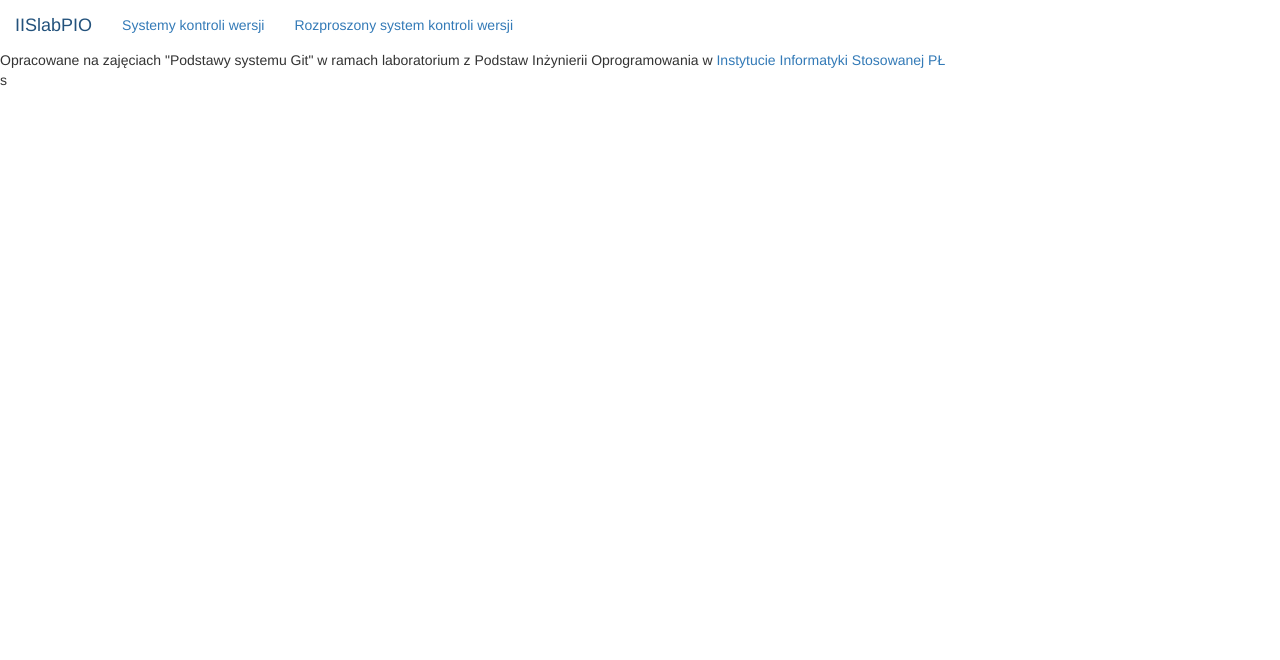
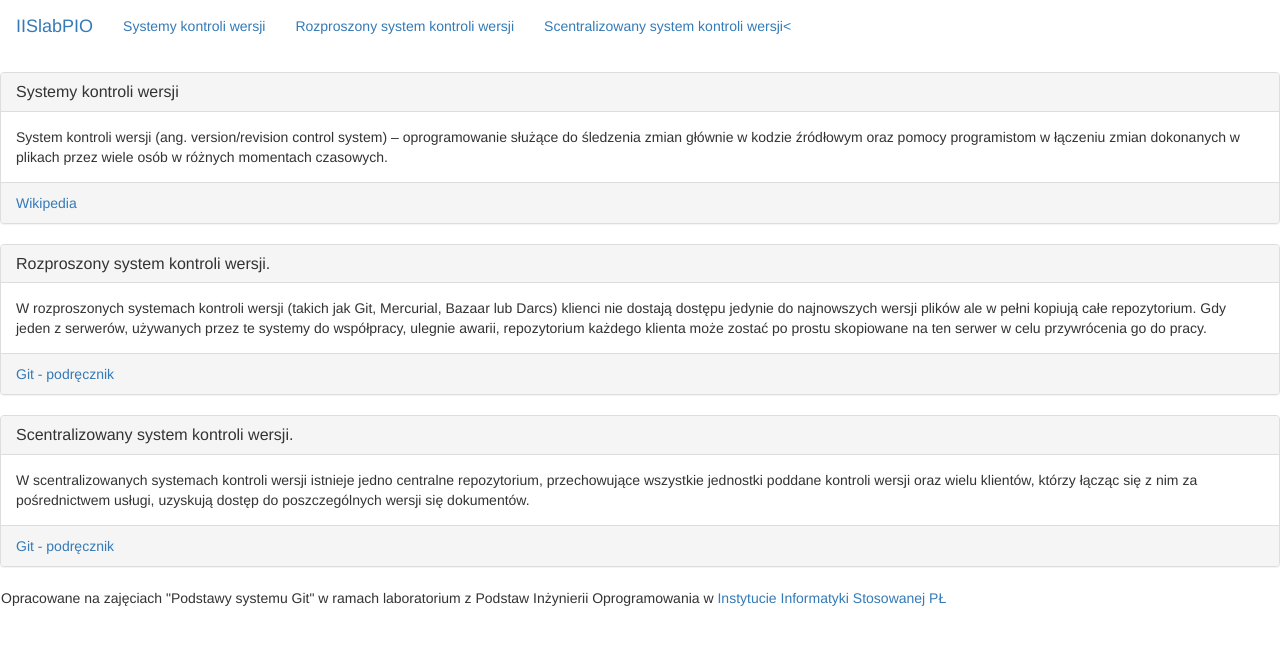
Before and after one commit to MagdalenaDrozdz/iislabpio_215707, a plain HTML site: page index.html in a window 1280 px wide. Drawn offline with nearby package versions, Linux system fonts and the light colour scheme.

Commit message:
Update index.html

```diff
--- a/index.html
+++ b/index.html
@@ -1,4 +1,11 @@
- <nav>
+<!DOCTYPE html>
+<html>
+	<head>
+		<meta http-equiv="Content-Type" content="text/html; charset=utf-8">
+		<link href="http://netdna.bootstrapcdn.com/bootstrap/3.0.2/css/bootstrap.min.css" rel="stylesheet">
+	</head>
+	<body>
+		<nav class="navbar">
 			 <div class="navbar-header">
 				 <a class="navbar-brand" href="#">IISlabPIO</a>
 			 </div>
@@ -6,10 +13,45 @@
 				<ul class="nav navbar-nav">
 					<li><a href="#section1">Systemy kontroli wersji</a></li>
 					<li><a href="#section2">Rozproszony system kontroli wersji</a></li>
+					<li><a href="#section3">Scentralizowany system kontroli wersji<</a></li>
 				</ul>
 			</div>
 		</nav>
-   <footer>
+		<section id="section1" class="panel panel-default">
+			<div class="panel-heading">
+	    		<h3 class="panel-title">Systemy kontroli wersji</h3>
+		  	</div>
+	  		<div class="panel-body">
+	    		System kontroli wersji (ang. version/revision control system) – oprogramowanie służące do śledzenia zmian głównie w kodzie źródłowym oraz pomocy programistom w łączeniu zmian dokonanych w plikach przez wiele osób w różnych momentach czasowych.
+	  		</div>
+			<footer class="panel-footer">
+				<a href="http://pl.wikipedia.org/wiki/System_kontroli_wersji">Wikipedia</a>
+			</footer>
+		</section>
+		<section id="section2" class="panel panel-default">
+			<div class="panel-heading">
+	    		<h3 class="panel-title">Rozproszony system kontroli wersji.</h3>
+	  		</div>
+	  		<div class="panel-body">
+		    	W rozproszonych systemach kontroli wersji (takich jak Git, Mercurial, Bazaar lub Darcs) klienci nie dostają dostępu jedynie do najnowszych wersji plików ale w pełni kopiują całe repozytorium. Gdy jeden z serwerów, używanych przez te systemy do współpracy, ulegnie awarii, repozytorium każdego klienta może zostać po prostu skopiowane na ten serwer w celu przywrócenia go do pracy.
+		  	</div>
+			<footer class="panel-footer">
+				<a href="http://git-scm.com/book/pl/Pierwsze-kroki-Wprowadzenie-do-kontroli-wersji#Rozproszone-systemy-kontroli-wersji">Git - podręcznik</a>
+			</footer>
+		</section>
+		<section id="section3" class="panel panel-default">
+				<div class="panel-heading">
+					<h3 class="panel-title">Scentralizowany system kontroli wersji.</h3>
+				</div>
+				<div class="panel-body">
+					W scentralizowanych systemach kontroli wersji istnieje jedno centralne repozytorium, przechowujące wszystkie jednostki poddane kontroli wersji oraz wielu klientów, którzy łącząc się z nim za pośrednictwem usługi, uzyskują dostęp do poszczególnych wersji się dokumentów.
+				</div>
+				<footer class="panel-footer">
+					<a href="http://git-scm.com/book/pl/Pierwsze-kroki-Wprowadzenie-do-kontroli-wersji#Scentralizowane-systemy-kontroli-wersji">Git - podręcznik</a>
+				</footer>
+		</section>
+		<footer  class="navbar">
 			Opracowane na zajęciach "Podstawy systemu Git" w ramach laboratorium z Podstaw Inżynierii Oprogramowania w <a href="http://www.iis.p.lodz.pl/">Instytucie Informatyki Stosowanej PŁ</a>
 		</footer>
-<link href="http://netdna.bootstrapcdn.com/bootstrap/3.0.2/css/bootstrap.min.css" rel="stylesheet">s
+	</body>
+</html>
```
Lines whose indentation alone changed are shown as unchanged.
